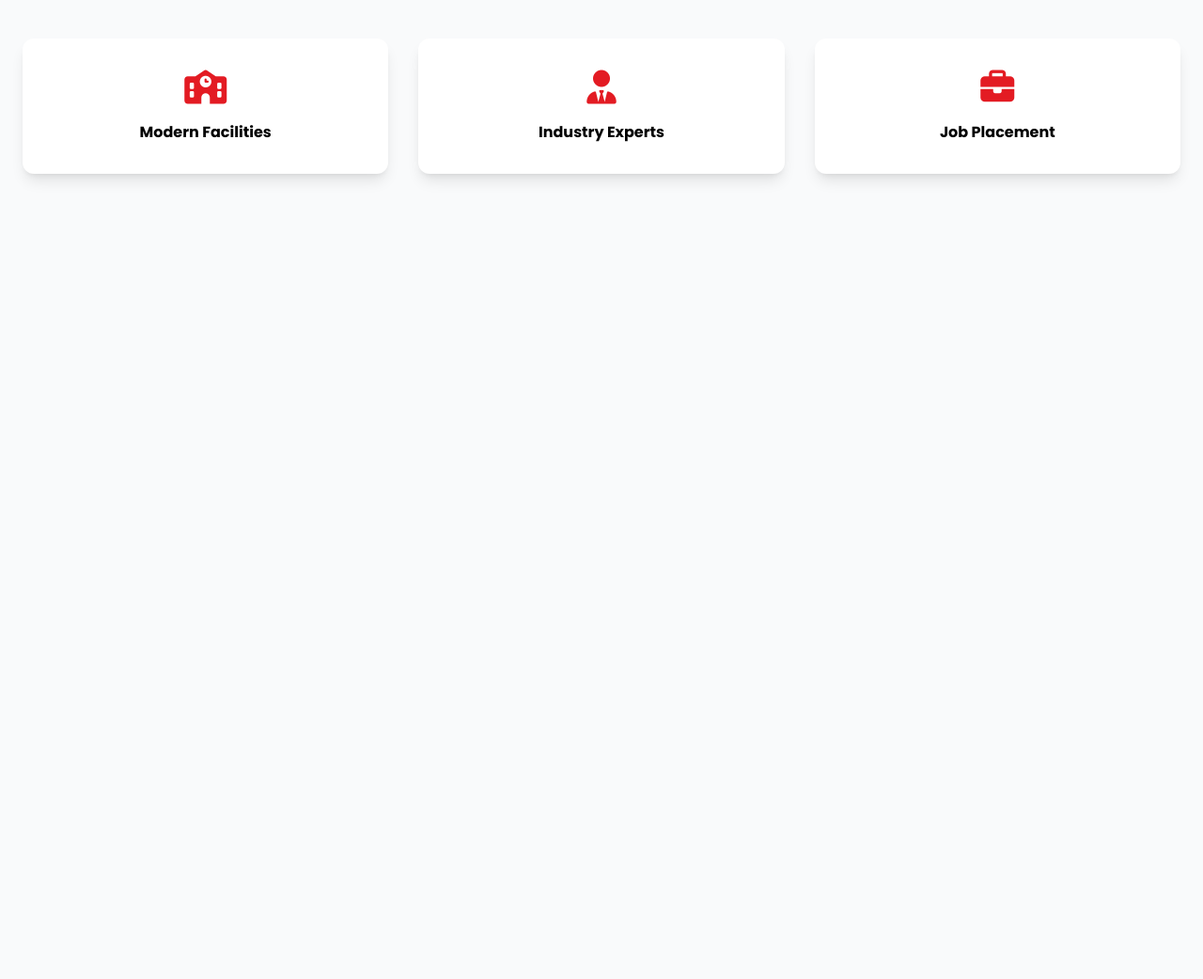
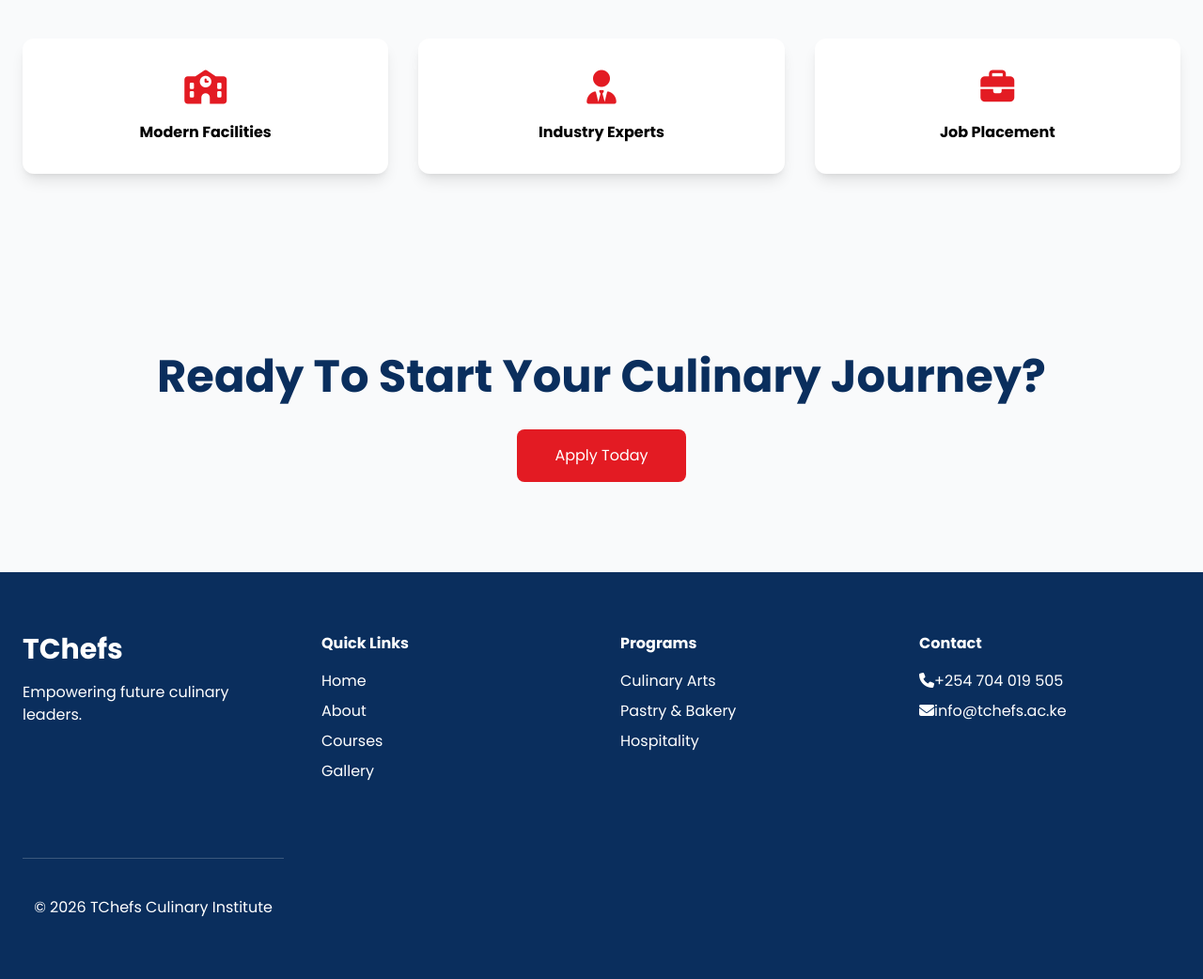
Before and after one commit to Cymi-eng/Tchefs-Culinary-, a plain HTML site: page index.html in a window 1280 px wide. Shown: the part 2985-4027 px from the top of the page at 94% size. Before the commit the page ends 3266 px from the top, so only its background shows below. Drawn offline with nearby package versions, Linux system fonts and the light colour scheme.

```diff
--- a/index.html
+++ b/index.html
@@ -330,10 +330,75 @@
 <i class="fas fa-briefcase text-accent text-4xl"></i>
 <h3 class="font-bold mt-4">Job Placement</h3>
 </div>
+</section>
 
+<!-- CTA -->
+
+<section class="py-24 text-center">
+<h2 class="text-5xl font-bold text-primary">Ready To Start Your Culinary Journey?</h2>
+
+<button
+class="mt-8 bg-accent text-white px-10 py-4 rounded-lg">Apply Today</button>
 
 </section>
 
+<!-- FOOTER -->
 
-  </body>
+<footer class="bg-primary text-white py-16">
+<div class="container mx-auto px-6">
+<div class="grid md:grid-cols-4 gap-10">
+<div>
+
+  <h2 class="text-3xl font-bold">TChefs</h2>
+
+<p class="mt-4">Empowering future culinary leaders.</p>
+
+</div>
+
+<div>
+<h3 class="font-bold mb-4">Quick Links</h3>
+
+<ul class="space-y-2">
+<li>Home</li>
+<li>About</li>
+<li>Courses</li>
+<li>Gallery</li>
+</ul>
+</div>
+
+<div>
+
+<h3 class="font-bold mb-4">Programs</h3>
+
+<ul class="space-y-2">
+<li>Culinary Arts</li>
+<li>Pastry & Bakery</li>
+<li>Hospitality</li>
+</ul>
+
+</div>
+
+<div>
+
+<h3 class="font-bold mb-4">Contact</h3>
+
+<p>
+<i class="fas fa-phone"></i>+254 704 019 505</p>
+
+<p class="mt-2">
+<i class="fas fa-envelope"></i>info@tchefs.ac.ke</p>
+
+</div>
+
+<div>
+<hr class="my-10 border-white/20 text-center" >
+
+<p class="text-center">
+© 2026 TChefs Culinary Institute
+</p>
+
+</div>
+
+</footer>
+</body>
 </html>
```
Also changed, not shown: about.html (added, +31 -0 lines).
